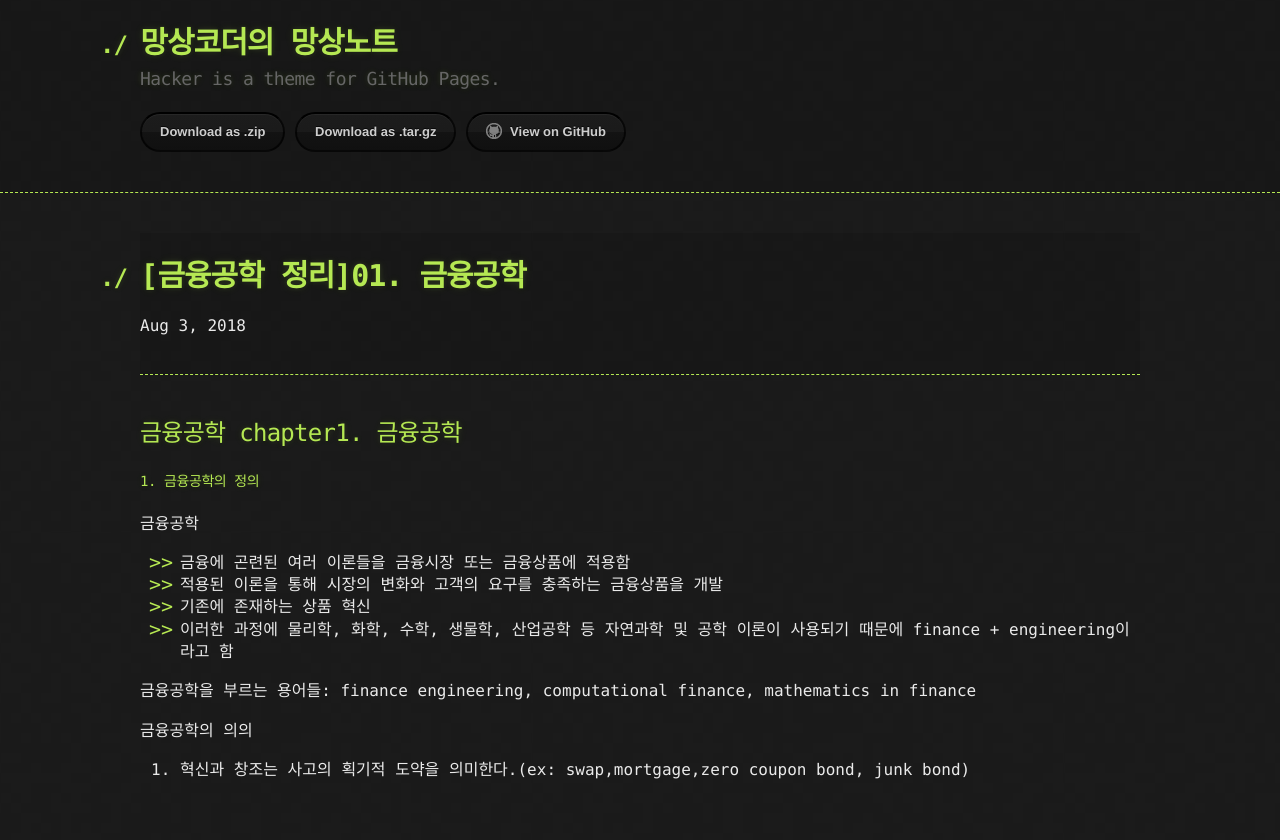
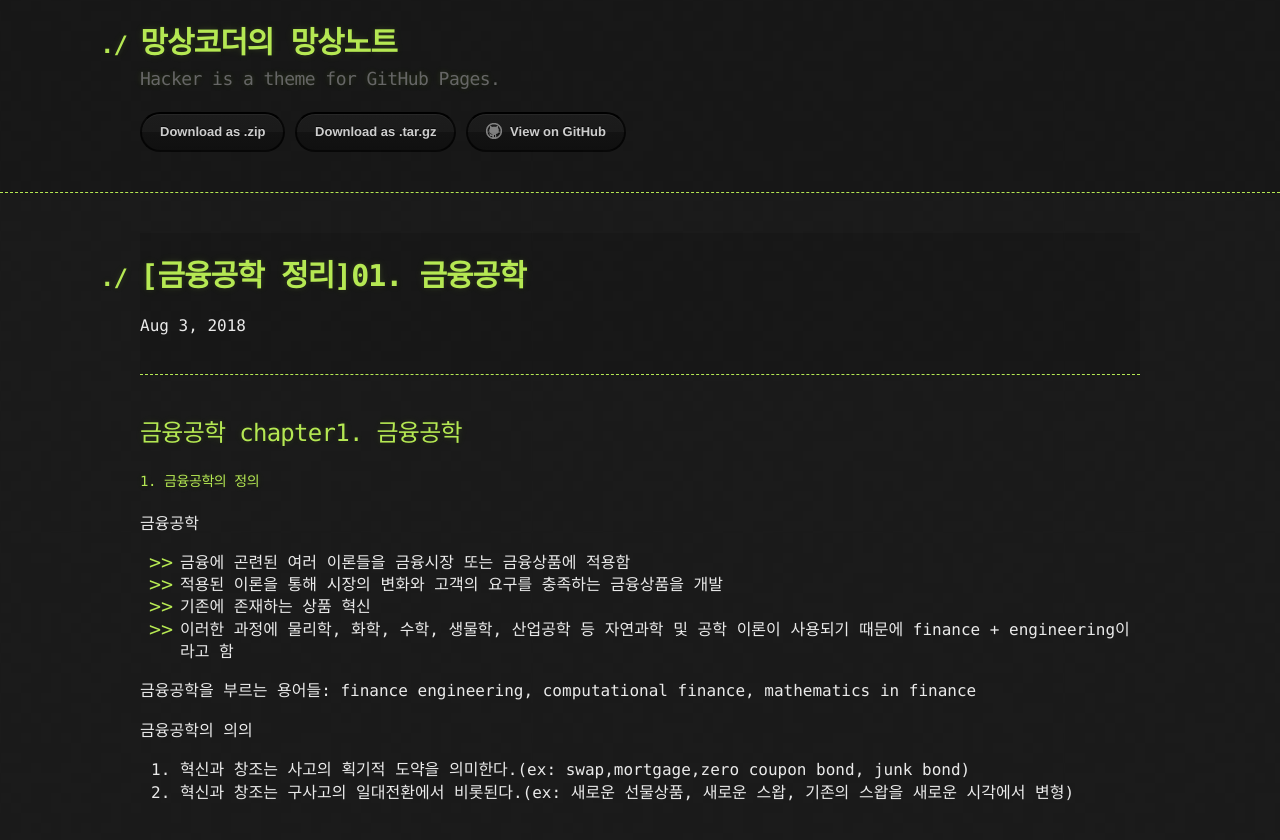
Before and after one commit to kooock/kooock.github.io, a Jekyll site: the page built from _posts/2018-08-03-finance_engineering_chapter1.md, in a window 1280 px wide. Shown: the top 840 px of the page. Built offline with Jekyll 4.4.1, drawn with Linux system fonts in a browser that asks for light colours.

Commit message:
finance engineering 1  update

```diff
--- a/_posts/2018-08-03-finance_engineering_chapter1.md
+++ b/_posts/2018-08-03-finance_engineering_chapter1.md
@@ -24,3 +24,4 @@ tags: [금융공학, 퀀트]
 
 금융공학의 의의
 1. 혁신과 창조는 사고의 획기적 도약을 의미한다.(ex: swap,mortgage,zero coupon bond, junk bond)
+2. 혁신과 창조는 구사고의 일대전환에서 비롯된다.(ex: 새로운 선물상품, 새로운 스왑, 기존의 스왑을 새로운 시각에서 변형)
```
